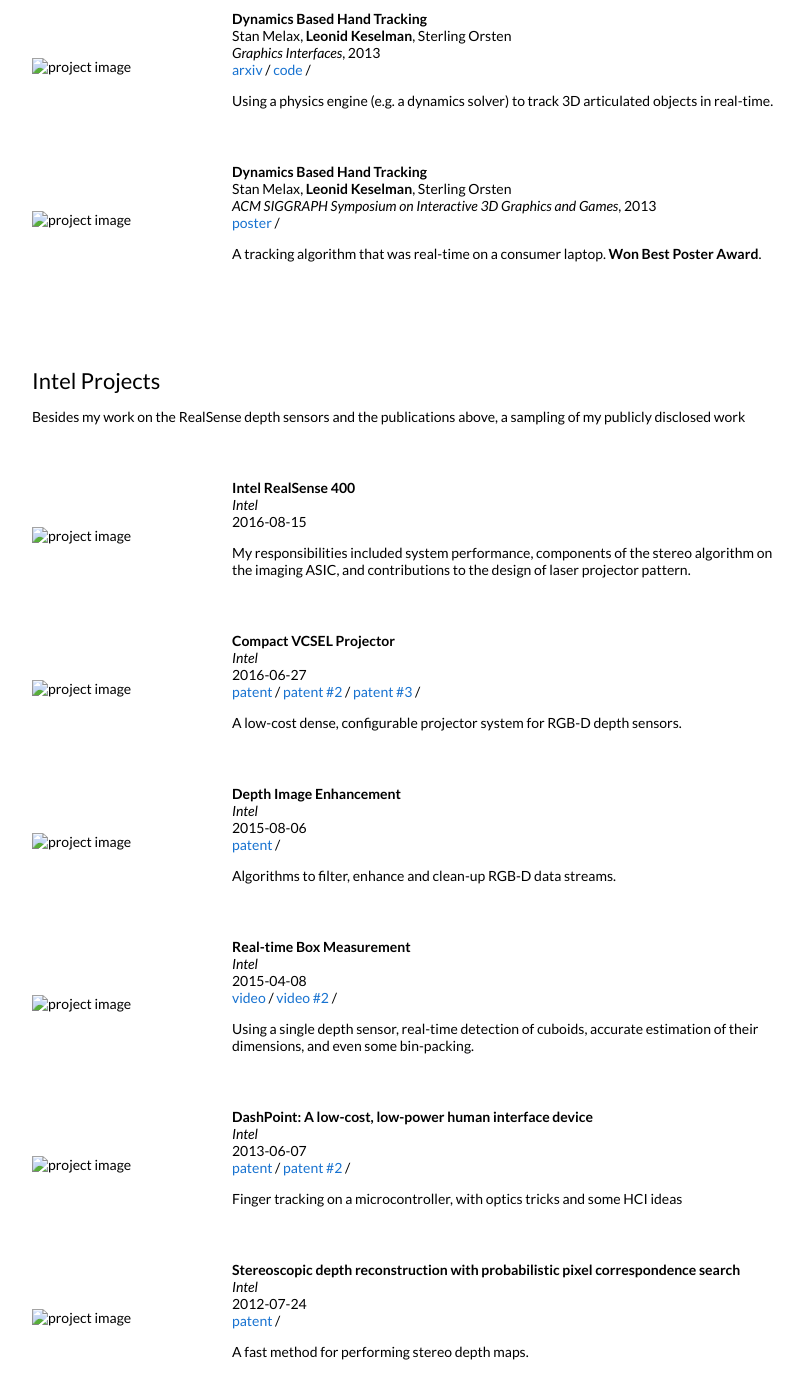
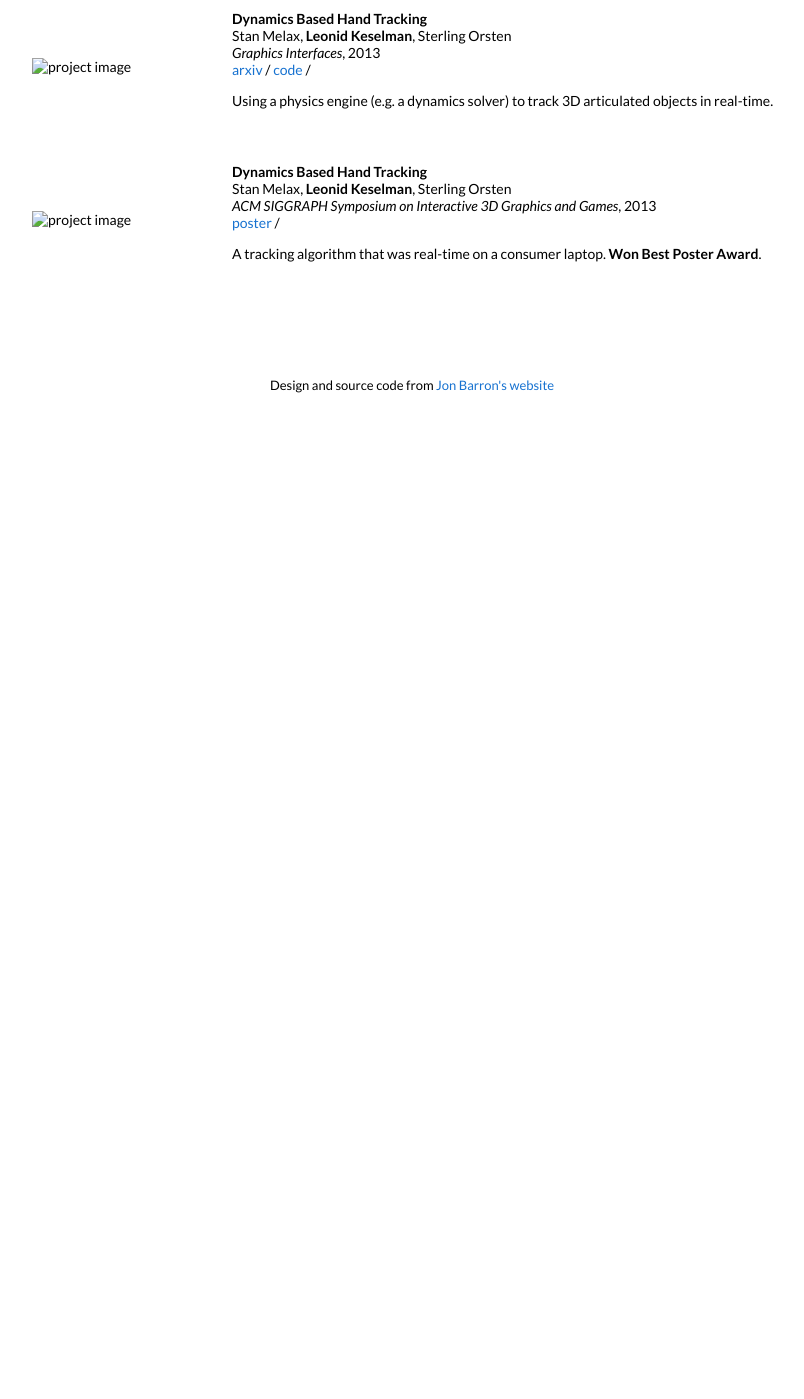
Before and after one commit to ankurhanda/ankurhanda.github.io, a Jekyll site: the page built from _posts/2019-06-02-venue.markdown, in a window 1280 px wide and 1400 px high, scrolled down 968 px. Shown: the whole window, without its empty margins (228-1032 px from the left). Built offline with Jekyll 4.4.1, drawn with Linux system fonts in a browser that asks for light colours; after the commit the page ends 1382 px from its top, so only the background shows below that.

Commit message:
updating layout
Signed-off-by: Ankur Handa <ahanda@nvidia.com>

```diff
--- a/_layouts/default.html
+++ b/_layouts/default.html
@@ -102,73 +102,6 @@
         <br>
         <br>
         <br>
-        <table style="width:100%;border:0px;border-spacing:0px;border-collapse:separate;margin-right:auto;margin-left:auto;">
-          <tr>
-            <td style="padding:2.5%;width:100%;vertical-align:middle">
-              <h2>Intel Projects</h2>
-              <p>Besides my work on the RealSense depth sensors and the publications above, a sampling of my publicly disclosed work
-              </p>
-            </td>
-          </tr>
-        </table>
-        <table style="width:100%;border:0px;border-spacing:0px;border-collapse:separate;margin-right:auto;margin-left:auto;">
-
-          {% for post in site.posts %}
-          {% for cat in post.categories %}
-          {% if cat == 'Intel' %}
-          <tr>
-            <td style="padding:2.5%;width:25%;vertical-align:middle;min-width:120px">
-              <img src="/tn{{post.image}}" alt="project image" style="width:auto; height:auto; max-width:100%;" />
-            </td>
-            <td style="padding:2.5%;width:75%;vertical-align:middle">
-              <h3>{{post.title}}</h3>
-              <br>
-              <em>{{post.categories}} {{post.course}}</em>
-              <br>
-              {{ post.date | date: "%Y-%m-%d" }}
-
-              <br>
-              {% if post.website %}
-              <a href="{{post.website}}">website</a> /
-              {% endif %}
-              {% if post.paper %}
-              <a href="{{post.paper}}">paper</a> /
-              {% endif %}
-              {% if post.patent %}
-              <a href="{{post.patent}}">patent</a> /
-              {% endif %}
-              {% if post.patent2 %}
-              <a href="{{post.patent2}}">patent #2</a> /
-              {% endif %}
-              {% if post.patent3 %}
-              <a href="{{post.patent3}}">patent #3</a> /
-              {% endif %}
-              {% if post.video %}
-              <a href="{{post.video}}">video</a> /
-              {% endif %}
-              {% if post.video2 %}
-              <a href="{{post.video2}}">video #2</a> /
-              {% endif %}
-              {% if post.code %}
-              <a href="{{post.code}}">code</a> /
-              {% endif %}
-              {% if post.poster %}
-              <a href="{{post.poster}}">poster</a> /
-              {% endif %}
-              {% if post.slides %}
-              <a href="{{post.slides}}">slides</a> /
-              {% endif %}
-              <p></p>
-              {{ post.excerpt }}
-            </td>
-          </tr>
-          {% endif %}
-          {% endfor %}
-          {% endfor %}
-        </table>
-        <br>
-        <br>
-        <br>
 
         <table style="width:100%;border:0px;border-spacing:0px;border-collapse:separate;margin-right:auto;margin-left:auto;">
           <tr>
```
